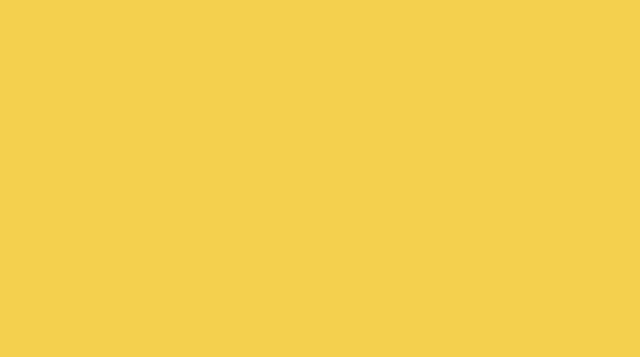
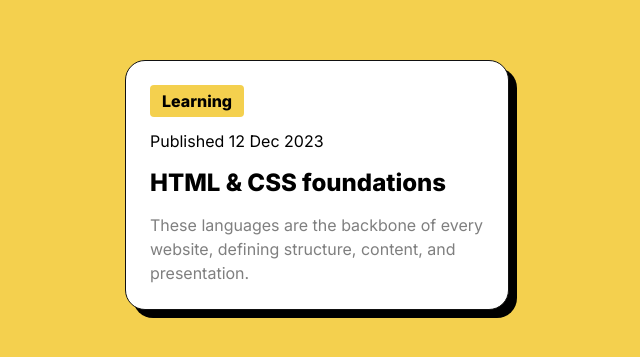
Before and after one commit to no-pla/blog_preview_card, a Next.js app: page / in a window 1280 px wide. Shown: the part 215-572 px from the top of the page, without its empty margins (323-963 px from the left). Built offline with nearby package versions, Linux system fonts and the light colour scheme.

Commit message:
Design: post 설명 css add

```diff
--- a/app/components/Card.tsx
+++ b/app/components/Card.tsx
@@ -1,8 +1,10 @@
 import React from "react";
 
-const Card = () => {
+const Card = ({ children }: { children: React.ReactNode }) => {
   return (
-    <div className="p-6	bg-pureWhite border border-black rounded-[20px] shadow-cardShadow flex flex-col gap-6"></div>
+    <div className="p-6	bg-pureWhite border border-black rounded-[20px] shadow-cardShadow flex flex-col gap-6 max-w-[384px] w-[90%]">
+      {children}
+    </div>
   );
 };
 
--- /dev/null
+++ b/app/components/PostDescription.tsx
@@ -0,0 +1,21 @@
+import React from "react";
+
+const PostDescription = () => {
+  return (
+    <div className="flex flex-col gap-3">
+      <div className="px-3 py-1 bg-yellow w-fit font-extrabold rounded">
+        Learning
+      </div>
+      <span>Published 12 Dec 2023</span>
+      <div className="leading-normal text-2xl font-extrabold hover:text-yellow transition ease-in-out duration-300 cursor-pointer">
+        HTML & CSS foundations
+      </div>
+      <p className="text-grey leading-normal">
+        These languages are the backbone of every website, defining structure,
+        content, and presentation.
+      </p>
+    </div>
+  );
+};
+
+export default PostDescription;
--- a/app/page.tsx
+++ b/app/page.tsx
@@ -1,5 +1,12 @@
+import Card from "./components/Card";
+import PostDescription from "./components/PostDescription";
+
 export default function Home() {
   return (
-    <main className="bg-yellow h-screen flex justify-center items-center"></main>
+    <main className="bg-yellow h-screen flex justify-center items-center">
+      <Card>
+        <PostDescription />
+      </Card>
+    </main>
   );
 }
```
